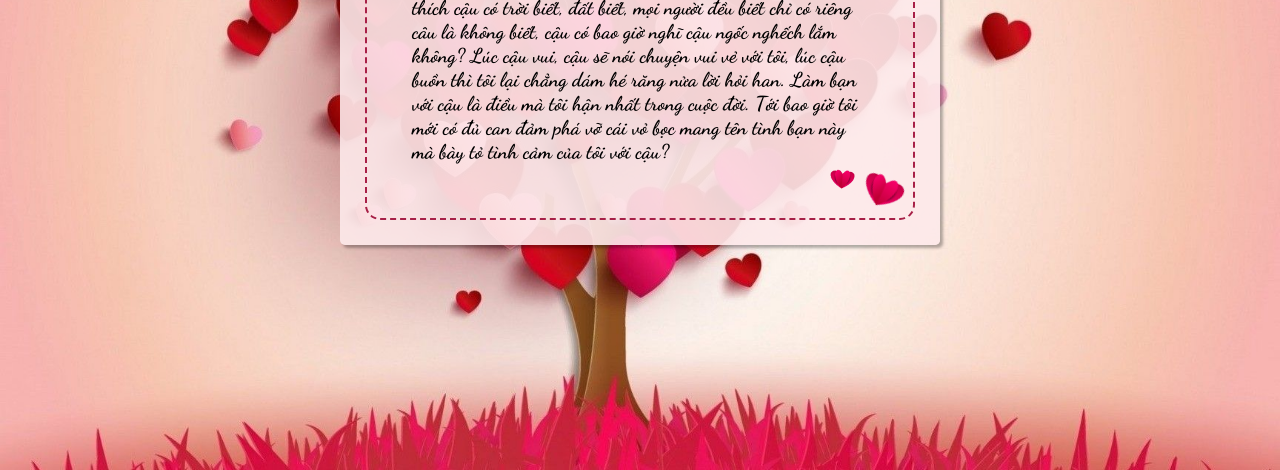
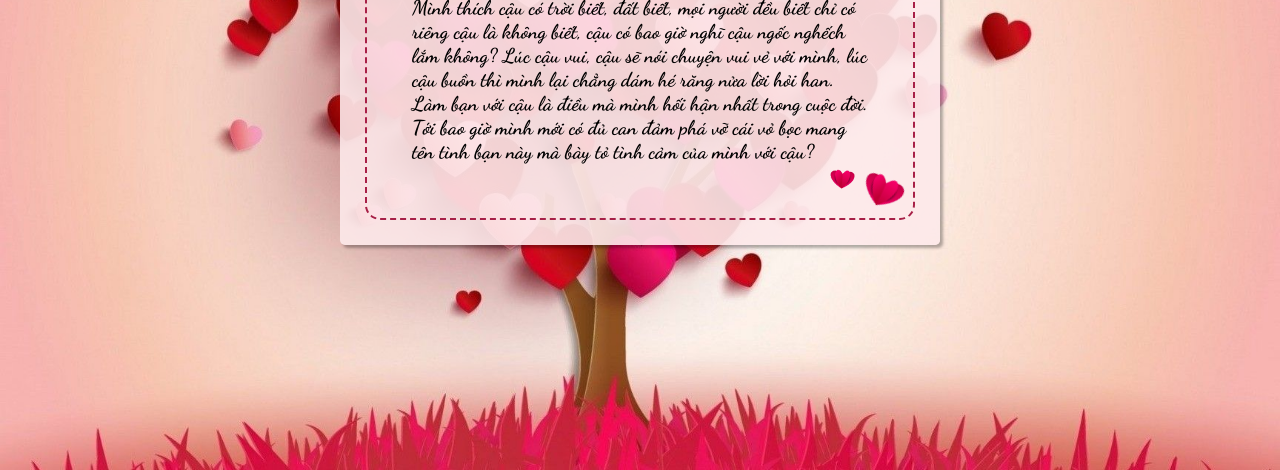
Before and after one commit to vodatdammecode/tangcrush, a plain HTML site: page mail.html in a window 1280 px wide. Shown: the part 330-800 px from the top of the page. Drawn offline with nearby package versions, Linux system fonts and the light colour scheme.

Commit message:
Update mail.html

```diff
--- a/mail.html
+++ b/mail.html
@@ -24,16 +24,16 @@
                         <h2>Gửi cậu!</h2>
                     </div>
                     <p>
-                        Cậu vẫn luôn không biết được tình cảm tôi
-                        dành cho cậu. Tôi thích cậu có trời biết,
+                        Cậu vẫn luôn không biết được tình cảm mình
+                        dành cho cậu. Mình thích cậu có trời biết,
                          đất biết, mọi người đều biết chỉ có riêng
-                         câu là không biết, cậu có bao giờ nghĩ cậu
+                         cậu là không biết, cậu có bao giờ nghĩ cậu
                           ngốc nghếch lắm không? Lúc cậu vui, cậu sẽ
-                          nói chuyện vui vẻ với tôi, lúc cậu buồn thì
-                          tôi lại chẳng dám hé răng nửa lời hỏi han. Làm
-                          bạn với cậu là điều mà tôi hận nhất trong cuộc đời.
-                          Tới bao giờ tôi mới có đủ can đảm phá vỡ cái vỏ bọc
-                          mang tên tình bạn này mà bày tỏ tình cảm của tôi với cậu?
+                          nói chuyện vui vẻ với mình, lúc cậu buồn thì
+                          mình lại chẳng dám hé răng nửa lời hỏi han. Làm
+                          bạn với cậu là điều mà mình hối hận nhất trong cuộc đời.
+                          Tới bao giờ mình mới có đủ can đảm phá vỡ cái vỏ bọc
+                          mang tên tình bạn này mà bày tỏ tình cảm của mình với cậu?
                     </p>
                 </div>
             </div>
```
